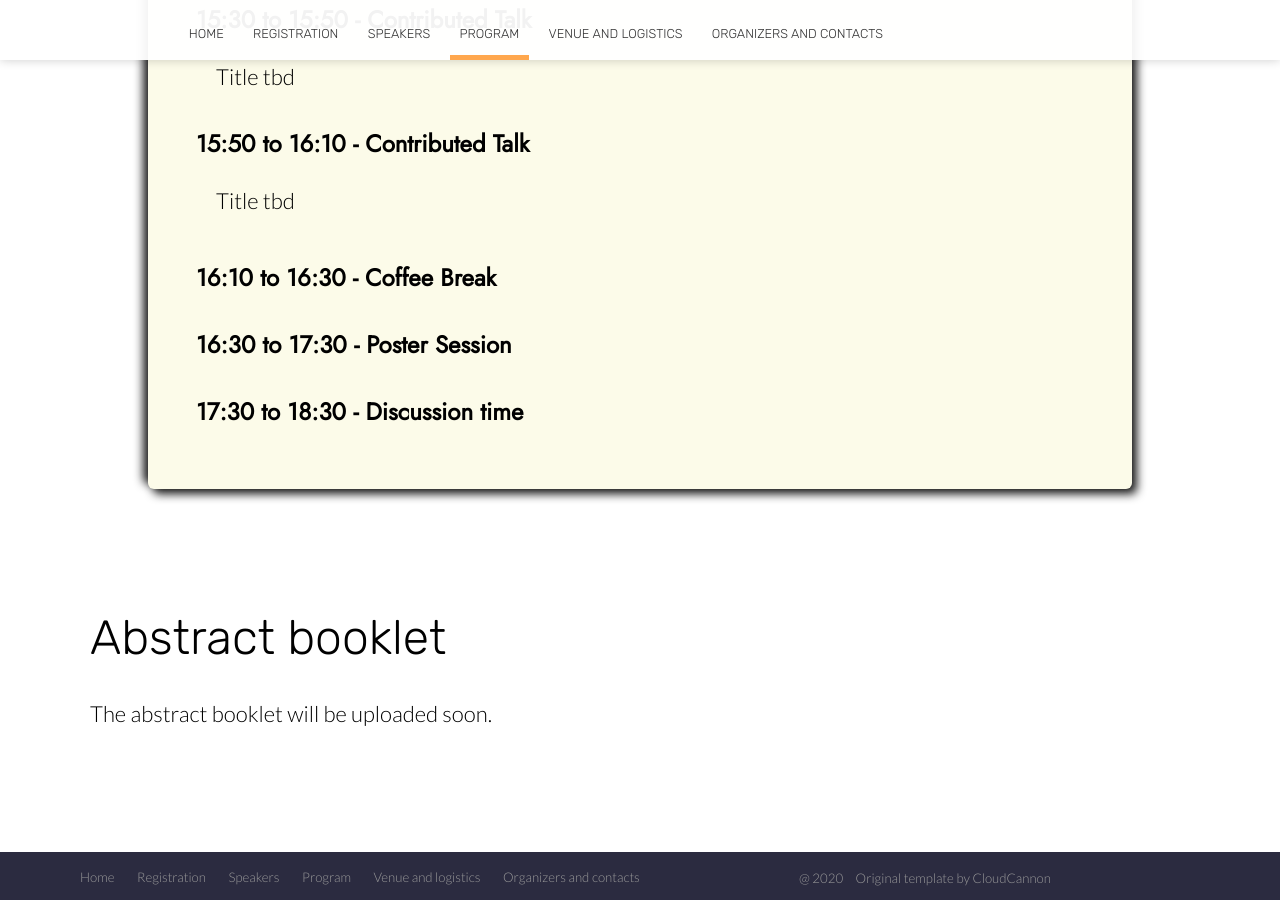
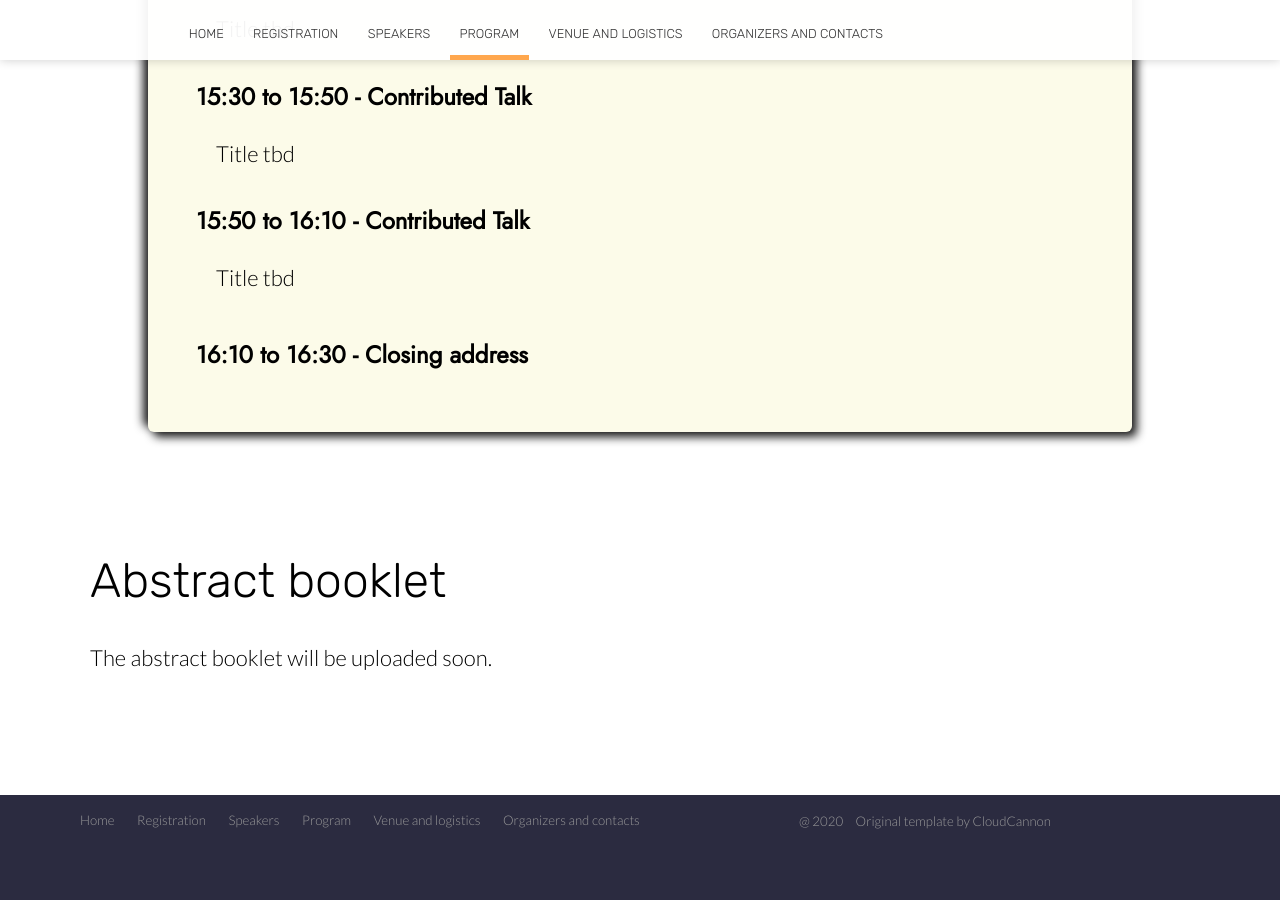
Before and after one commit to liphlab/SMEEB2024, a Jekyll site: the page built from program.html, in a window 1280 px wide and 900 px high, scrolled down 7202 px. Built offline with Jekyll 4.4.1, drawn with Linux system fonts in a browser that asks for light colours; nearby versions of some CDN libraries; after the commit the page ends 8050 px from its top, so only the background shows below that; some of the changed text lies outside the part shown.

Commit message:
removed disfunctional lines from timeline

```diff
--- a/program.html
+++ b/program.html
@@ -29,11 +29,10 @@
   housed in. Note that we have timeline-circle
   here for that pointer in timeline.-->
 
-                 <div class="timeline-middle">
-                     <div class="timeline-circle"></div>
-                 </div>
                  <div class="timeline-component timeline-content">
                   <h1>28th May</h1>
+
+                  <h4 class="timeslot-coffee">09:15 to 09:30 - <span class="speaker">Opening Address</h4>
 
                   <h4 class="timeslot-keynote">09:30 to 10:30 - <span class="speaker">Keynote Speaker (TBD)</h4>
                    <p class="talk">Title tbd</p>
@@ -131,15 +130,6 @@
                   </div>
 
 
-                  <div class="timeline-middle">
-                      <div class="timeline-circle"></div>
-                  </div>
-                  <div class="timeline-empty">
-                  </div>
-
-                  <div class="timeline-empty">
-                  </div>
-
                  <div class="timeline-middle">
                      <div class="timeline-circle"></div>
                  </div>
@@ -230,11 +220,8 @@
                       <h4 class="timeslot-contributed">15:50 to 16:10 - <span class="speaker">Contributed Talk</h4>
                    <p class="talk">Title tbd</p>
 
-                        <h4 class="timeslot-coffee">16:10 to 16:30 - <span class="speaker">Coffee Break</h4>
+                        <h4 class="timeslot-coffee">16:10 to 16:30 - <span class="speaker">Closing address</h4>
 
-                        <h4 class="timeslot-poster">16:30 to 17:30 - <span class="speaker">Poster Session</h4>
-
-                          <h4 class="timeslot-discussion">17:30 to 18:30 - <span class="speaker">Discussion time</h4>
 
 
 
@@ -245,18 +232,6 @@
 
                  </div>
 
-                  <div class="timeline-middle">
-                      <div class="timeline-circle"></div>
-                  </div>
-                  <div class="timeline-empty">
-                  </div>
-
-                  <div class="timeline-empty">
-                  </div>
-
-                 <div class="timeline-middle">
-                     <div class="timeline-circle"></div>
-                 </div>
 
          </div>
       </div>
```
